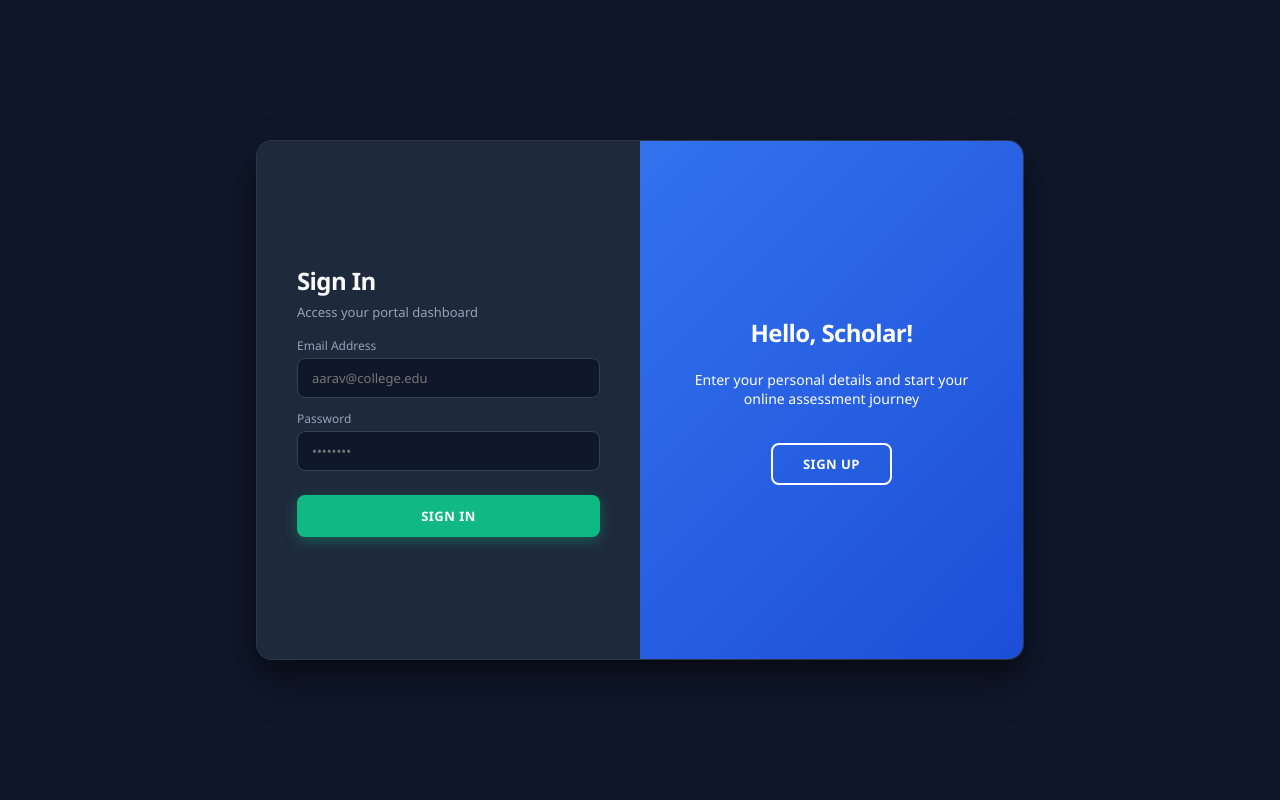
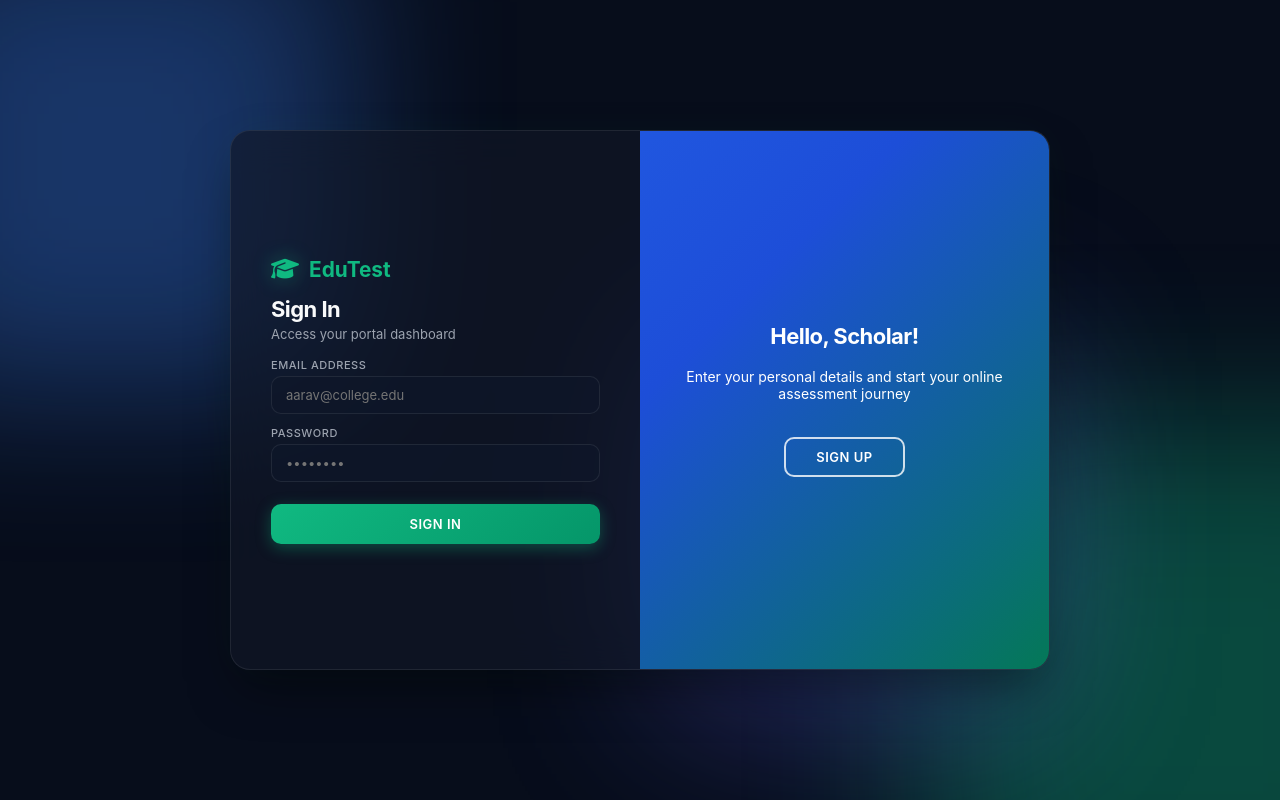
Before and after one commit to SohanMacha/edutest, a plain HTML site: page Frontend/index.html in a window 1280 px wide. Drawn offline with Linux system fonts and the light colour scheme.

Commit message:
Upgrade login portal with live aurora background and EduTest logo

```diff
--- a/Frontend/index.html
+++ b/Frontend/index.html
@@ -4,15 +4,16 @@
     <meta charset="UTF-8">
     <meta name="viewport" content="width=device-width, initial-scale=1.0">
     <title>EduTest - Authentication Portal</title>
+    <link rel="stylesheet" href="https://cdnjs.cloudflare.com/ajax/libs/font-awesome/6.4.0/css/all.min.css">
     <style>
         :root {
             --primary: #10b981;
             --primary-dark: #059669;
-            --bg-dark: #0f172a;
-            --card-bg: #1e293b;
-            --text-main: #f8fafc;
-            --text-muted: #94a3b8;
-            --border-color: #334155;
+            --bg-dark: #070d1b;
+            --card-bg: rgba(17, 24, 39, 0.75);
+            --text-main: #f9fafb;
+            --text-muted: #9ca3af;
+            --border-color: rgba(255, 255, 255, 0.08);
             --danger: #ef4444;
             --warning: #f59e0b;
         }
@@ -21,7 +22,7 @@
             box-sizing: border-box;
             margin: 0;
             padding: 0;
-            font-family: 'Segoe UI', Tahoma, Geneva, Verdana, sans-serif;
+            font-family: 'Inter', 'Segoe UI', Tahoma, Geneva, Verdana, sans-serif;
             -webkit-font-smoothing: antialiased;
             -moz-osx-font-smoothing: grayscale;
         }
@@ -33,22 +34,72 @@
             display: flex;
             align-items: center;
             justify-content: center;
+            position: relative;
+            overflow: hidden;
+        }
+
+        /* Live Animated Aurora Background Blobs */
+        .aurora-bg {
+            position: absolute;
+            inset: 0;
+            z-index: 0;
+            overflow: hidden;
+            pointer-events: none;
+        }
+
+        .blob {
+            position: absolute;
+            filter: blur(80px);
+            opacity: 0.35;
+            animation: floatBlob 12s infinite alternate ease-in-out;
+        }
+
+        .blob-1 {
+            width: 450px;
+            height: 450px;
+            background: #3b82f6;
+            top: -10%;
+            left: -10%;
+        }
+
+        .blob-2 {
+            width: 500px;
+            height: 500px;
+            background: #10b981;
+            bottom: -15%;
+            right: -10%;
+            animation-delay: -4s;
+        }
+
+        .blob-3 {
+            width: 350px;
+            height: 350px;
+            background: #6366f1;
+            top: 40%;
+            left: 50%;
+            transform: translate(-50%, -50%);
+            animation-delay: -8s;
+        }
+
+        @keyframes floatBlob {
+            0% { transform: translate(0, 0) scale(1); }
+            100% { transform: translate(40px, 30px) scale(1.1); }
         }
 
         .container {
-            background: rgba(30, 41, 59, 0.85);
-            backdrop-filter: blur(16px);
-            -webkit-backdrop-filter: blur(16px);
-            border: 1px solid rgba(255, 255, 255, 0.08);
-            border-radius: 16px;
-            box-shadow: 0 20px 40px rgba(0,0,0,0.4), 0 10px 15px rgba(0,0,0,0.2);
+            background: rgba(17, 24, 39, 0.65);
+            backdrop-filter: blur(20px);
+            -webkit-backdrop-filter: blur(20px);
+            border: 1px solid var(--border-color);
+            border-radius: 20px;
+            box-shadow: 0 25px 50px -12px rgba(0, 0, 0, 0.5), 0 0 40px rgba(16, 185, 129, 0.05);
             position: relative;
             overflow: hidden;
-            width: 768px;
-            max-width: 100%;
-            min-height: 520px;
+            width: 820px;
+            max-width: 92%;
+            min-height: 540px;
             margin: 20px;
-            transition: all 0.3s ease;
+            z-index: 10;
         }
 
         .form-container {
@@ -103,7 +154,7 @@
         }
 
         .overlay {
-            background: linear-gradient(135deg, #3b82f6, #1d4ed8);
+            background: linear-gradient(135deg, #2563eb, #1d4ed8, #047857);
             color: #ffffff;
             position: relative;
             left: -100%;
@@ -149,7 +200,7 @@
         }
 
         form {
-            background: var(--card-bg);
+            background: transparent;
             display: flex;
             flex-direction: column;
             padding: 30px 40px;
@@ -158,10 +209,25 @@
             overflow-y: auto;
         }
 
+        .logo-header {
+            display: flex;
+            align-items: center;
+            gap: 10px;
+            font-size: 1.3rem;
+            font-weight: 700;
+            color: var(--primary);
+            margin-bottom: 14px;
+        }
+
+        .logo-header i {
+            font-size: 1.4rem;
+            filter: drop-shadow(0 0 10px rgba(16, 185, 129, 0.4));
+        }
+
         h2 {
             font-weight: 700;
-            margin-bottom: 6px;
-            font-size: 24px;
+            margin-bottom: 4px;
+            font-size: 22px;
             letter-spacing: -0.025em;
         }
 
@@ -179,55 +245,58 @@
 
         label {
             display: block;
-            font-size: 12px;
+            font-size: 11px;
             margin-bottom: 4px;
             color: var(--text-muted);
             font-weight: 500;
+            text-transform: uppercase;
+            letter-spacing: 0.05em;
         }
 
         input, select {
-            background: var(--bg-dark);
+            background: rgba(15, 23, 42, 0.7);
             border: 1px solid var(--border-color);
             padding: 10px 14px;
             width: 100%;
-            border-radius: 8px;
+            border-radius: 10px;
             color: var(--text-main);
             font-size: 13px;
-            transition: all 0.2s ease;
+            transition: all 0.25s ease;
         }
 
         input:focus, select:focus {
             outline: none;
             border-color: var(--primary);
             box-shadow: 0 0 0 3px rgba(16, 185, 129, 0.15);
+            background: rgba(15, 23, 42, 0.9);
         }
 
         .btn {
-            border-radius: 8px;
+            border-radius: 10px;
             border: none;
-            background: var(--primary);
+            background: linear-gradient(135deg, #10b981, #059669);
             color: #FFFFFF;
             font-size: 13px;
             font-weight: 600;
-            padding: 12px 45px;
+            padding: 12px;
             letter-spacing: 0.5px;
             text-transform: uppercase;
             cursor: pointer;
-            margin-top: 12px;
+            margin-top: 10px;
             width: 100%;
-            box-shadow: 0 4px 14px rgba(16, 185, 129, 0.35);
+            box-shadow: 0 4px 15px rgba(16, 185, 129, 0.35);
             transition: all 0.25s ease;
         }
 
         .btn:hover {
-            background: var(--primary-dark);
             transform: translateY(-1px);
             box-shadow: 0 6px 20px rgba(16, 185, 129, 0.5);
+            filter: brightness(1.05);
         }
 
         .ghost {
             background: transparent;
-            border: 2px solid #FFFFFF;
+            border: 2px solid rgba(255, 255, 255, 0.8);
             color: #FFFFFF;
             margin-top: 15px;
             width: auto;
@@ -237,14 +306,15 @@
 
         .ghost:hover {
             background: rgba(255, 255, 255, 0.12);
+            border-color: #ffffff;
             transform: translateY(-1px);
         }
 
         .error-msg {
             background: rgba(239, 68, 68, 0.12);
-            border: 1px solid var(--danger);
+            border: 1px solid rgba(239, 68, 68, 0.4);
             color: #fca5a5;
-            padding: 10px;
+            padding: 8px 12px;
             border-radius: 8px;
             font-size: 12px;
             margin-bottom: 12px;
@@ -255,10 +325,21 @@
 </head>
 <body>
 
+    <!-- Live Animated Aurora Background -->
+    <div class="aurora-bg">
+        <div class="blob blob-1"></div>
+        <div class="blob blob-2"></div>
+        <div class="blob blob-3"></div>
+    </div>
+
     <div class="container" id="mainContainer">
         <!-- SIGN UP FORM -->
         <div class="form-container sign-up-container">
             <form id="registerForm">
+                <div class="logo-header">
+                    <i class="fa-solid fa-graduation-cap"></i>
+                    <span>EduTest</span>
+                </div>
                 <h2>Create Account</h2>
                 <p class="subtitle">Join the assessment platform</p>
                 <div id="regErrorBox" class="error-msg"></div>
@@ -295,6 +376,10 @@
         <!-- SIGN IN FORM -->
         <div class="form-container sign-in-container">
             <form id="loginForm">
+                <div class="logo-header">
+                    <i class="fa-solid fa-graduation-cap"></i>
+                    <span>EduTest</span>
+                </div>
                 <h2>Sign In</h2>
                 <p class="subtitle">Access your portal dashboard</p>
                 <div id="loginErrorBox" class="error-msg"></div>
```
